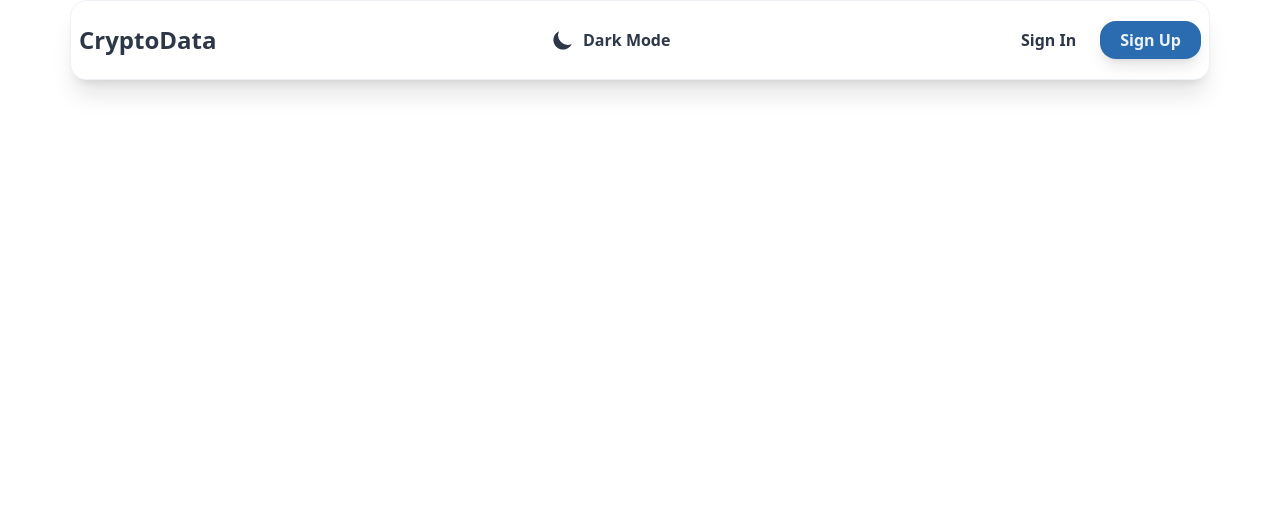
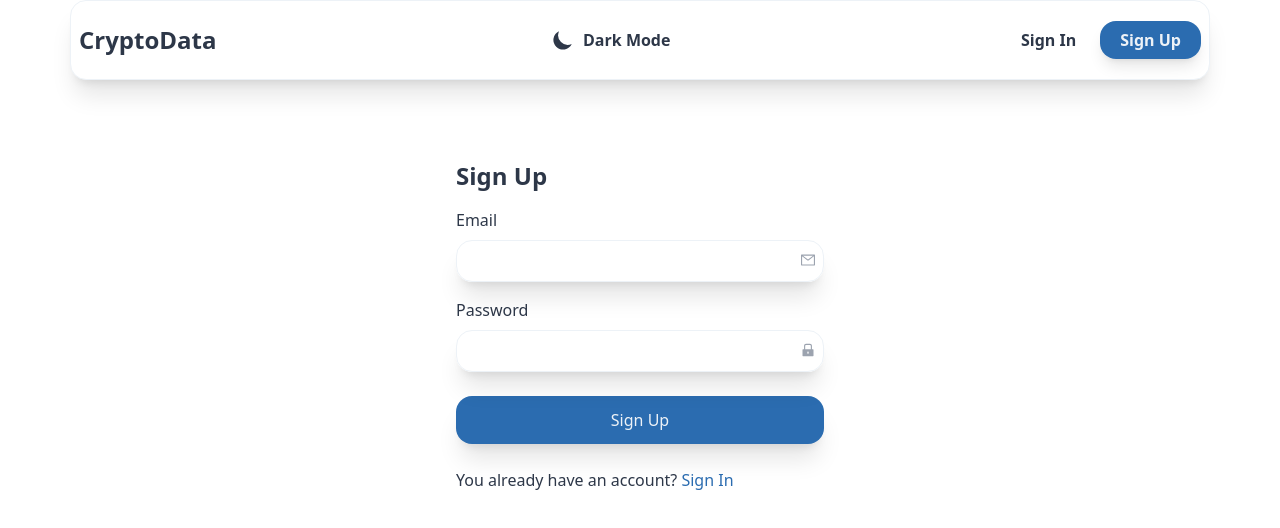
Before and after one commit to juleslemorvan/Crypto-Data, a React (Create React App) app: page /signUp in a window 1280 px wide. Shown: the top 528 px of the page. Built offline with nearby package versions, Linux system fonts and the light colour scheme; no server answers.

Commit message:
page signIn et SignUp ok

```diff
--- a/src/components/CoinItem.js
+++ b/src/components/CoinItem.js
@@ -1,6 +1,7 @@
 import React from "react";
 import { AiOutlineStar } from "react-icons/ai";
 import { Sparklines, SparklinesLine } from "react-sparklines";
+import { Link } from "react-router-dom";
 
 const coinItem = ({ coin }) => {
   return (
@@ -10,6 +11,7 @@
       </td>
       <td>{coin.market_cap_rank}</td>
       <td>
+        <Link to={`/coin/${coin.id}`}>
           <div className="flex items-center">
             <img
               className="w-6 mr-2 rounded-full"
@@ -18,6 +20,7 @@
             />
             <p className="hidden sm:table-cell">{coin.name}</p>
           </div>
+        </Link>
       </td>
       <td>{coin.symbol.toUpperCase()}</td>
       <td>${coin.current_price.toLocaleString()}</td>
--- a/src/pages/Account.js
+++ b/src/pages/Account.js
@@ -1,7 +1,15 @@
 import React from "react";
 
 const Account = () => {
-  return <div></div>;
+  return (
+    <div>
+      <div>
+        <div>
+          <h1>Account</h1>
+        </div>
+      </div>
+    </div>
+  );
 };
 
 export default Account;
--- a/src/pages/CoinPage.js
+++ b/src/pages/CoinPage.js
@@ -3,11 +3,14 @@
 import { Sparklines, SparklinesLine } from "react-sparklines";
 import { FaTwitter, FaFacebook, FaReddit, FaGithub } from "react-icons/fa";
 import DOMPurify from "dompurify";
+import { useParams } from "react-router-dom";
 
 const CoinPage = () => {
   const [coin, setCoin] = useState({});
 
-  const url = "https://api.coingecko.com/api/v3/coins/bitcoin?sparkline=true";
+  const params = useParams();
+
+  const url = `https://api.coingecko.com/api/v3/coins/${params.coinId}?sparkline=true`;
 
   useEffect(() => {
     axios.get(url).then((res) => {
--- a/src/pages/SignIn.js
+++ b/src/pages/SignIn.js
@@ -1,7 +1,46 @@
-import React from "react";
+import React, { useState } from "react";
+import { AiFillLock, AiOutlineMail } from "react-icons/ai";
+import { Link, useNavigate } from "react-router-dom";
 
-const SignIn = () => {
-  return <div></div>;
+const Signin = () => {
+  return (
+    <div>
+      <div className="max-w-[400px] mx-auto min-h-[600px] px-4 py-20">
+        <h1 className="text-2xl font-bold">Sign In</h1>
+        <form>
+          <div className="my-4">
+            <label>Email</label>
+            <div className="my-2 w-full relative rounded-2xl shadow-xl">
+              <input
+                className="w-full p-2 bg-primary border border-input rounded-2xl"
+                type="email"
+              />
+              <AiOutlineMail className="absolute right-2 top-3 text-gray-400" />
+            </div>
+          </div>
+          <div className="my-4">
+            <label>Password</label>
+            <div className="my-2 w-full relative rounded-2xl shadow-xl">
+              <input
+                className="w-full p-2 bg-primary border border-input rounded-2xl"
+                type="password"
+              />
+              <AiFillLock className="absolute right-2 top-3 text-gray-400" />
+            </div>
+          </div>
+          <button className="w-full my-2 p-3 bg-button text-btnText rounded-2xl shadow-xl">
+            Sign in
+          </button>
+        </form>
+        <p className="my-4">
+          Don't have an account?{" "}
+          <Link to="/signup" className="text-accent">
+            Sign up
+          </Link>
+        </p>
+      </div>
+    </div>
+  );
 };
 
-export default SignIn;
+export default Signin;
--- a/src/pages/SignUp.js
+++ b/src/pages/SignUp.js
@@ -1,7 +1,46 @@
-import React from "react";
+import React, { useState } from "react";
+import { AiFillLock, AiOutlineMail } from "react-icons/ai";
+import { Link, useNavigate } from "react-router-dom";
 
 const SignUp = () => {
-  return <div></div>;
+  return (
+    <div>
+      <div className="max-w-[400px] mx-auto min-h-[600px] px-4 py-20">
+        <h1 className="text-2xl font-bold">Sign Up</h1>
+        <form>
+          <div className="my-4">
+            <label>Email</label>
+            <div className="my-2 w-full relative rounded-2xl shadow-xl">
+              <input
+                className="w-full p-2 bg-primary border border-input rounded-2xl"
+                type="email"
+              />
+              <AiOutlineMail className="absolute right-2 top-3 text-gray-400" />
+            </div>
+          </div>
+          <div className="my-4">
+            <label>Password</label>
+            <div className="my-2 w-full relative rounded-2xl shadow-xl">
+              <input
+                className="w-full p-2 bg-primary border border-input rounded-2xl"
+                type="password"
+              />
+              <AiFillLock className="absolute right-2 top-3 text-gray-400" />
+            </div>
+          </div>
+          <button className="w-full my-2 p-3 bg-button text-btnText rounded-2xl shadow-xl">
+            Sign Up
+          </button>
+        </form>
+        <p className="my-4">
+          You already have an account?{" "}
+          <Link to="/signIn" className="text-accent">
+            Sign In
+          </Link>
+        </p>
+      </div>
+    </div>
+  );
 };
 
 export default SignUp;
```
Lines whose indentation alone changed are shown as unchanged.
